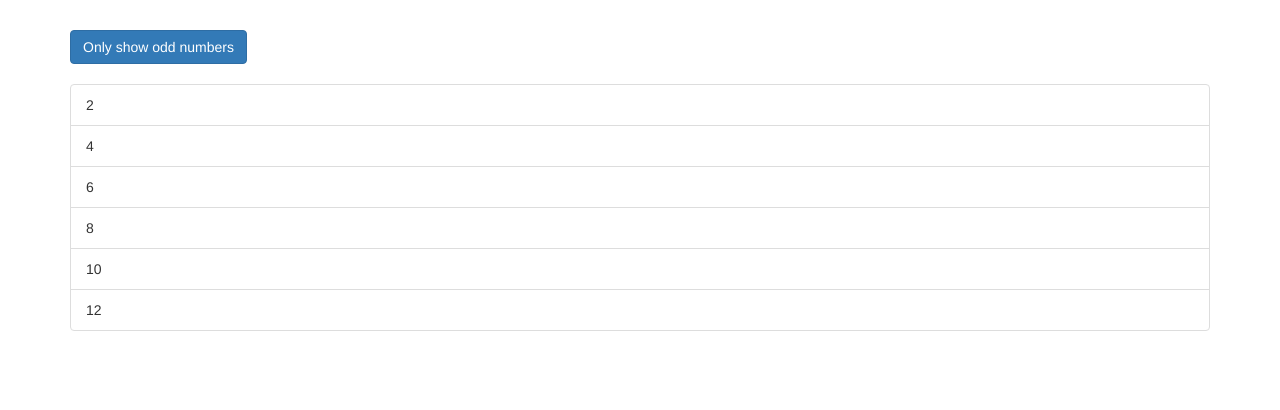
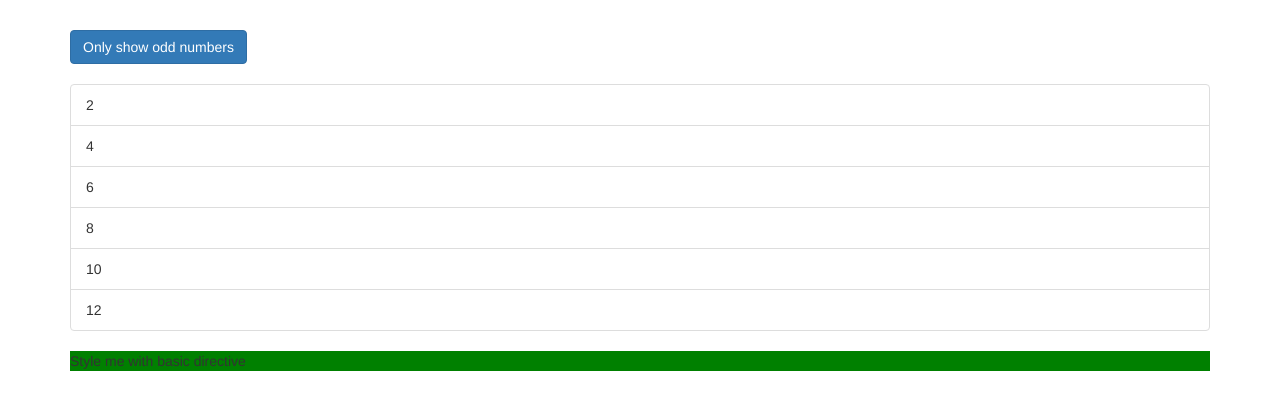
Before and after one commit to cleristonm/Angular-Course, an Angular app in the folder section07_Directives_Deep_Dive/: page / in a window 1280 px wide. Shown: the top 410 px of the page. Built offline with nearby package versions, Linux system fonts and the light colour scheme.

Commit message:
93 - Creating a basic attribute directive

```diff
--- a/section07_Directives_Deep_Dive/src/app/app.component.html
+++ b/section07_Directives_Deep_Dive/src/app/app.component.html
@@ -24,9 +24,7 @@
       </div>
 
       </ul>
-      <ng-template [ngIf]="onlyOdd">
-        <p>Only odd</p>
-      </ng-template>
+      <p appBasicHighlight>Style me with basic directive</p>
     </div>
   </div>
 </div>
--- a/section07_Directives_Deep_Dive/src/app/app.module.ts
+++ b/section07_Directives_Deep_Dive/src/app/app.module.ts
@@ -4,10 +4,12 @@ import { FormsModule } from '@angular/forms';
 
 
 import { AppComponent } from './app.component';
+import { BasicHighlightDirective } from './basic-highlight/basic-highlight.directive';
 
 @NgModule({
   declarations: [
-    AppComponent
+    AppComponent,
+    BasicHighlightDirective,
   ],
   imports: [
     BrowserModule,
--- /dev/null
+++ b/section07_Directives_Deep_Dive/src/app/basic-highlight/basic-highlight.directive.ts
@@ -0,0 +1,17 @@
+import { Directive, ElementRef, OnInit } from "@angular/core";
+
+
+@Directive({
+    selector: '[appBasicHighlight]',
+
+})
+export class BasicHighlightDirective implements OnInit {
+    constructor(private elementRef: ElementRef) {
+
+    }
+
+    ngOnInit(){
+        this.elementRef.nativeElement.style.backgroundColor = 'green';
+    }
+
+}
```
